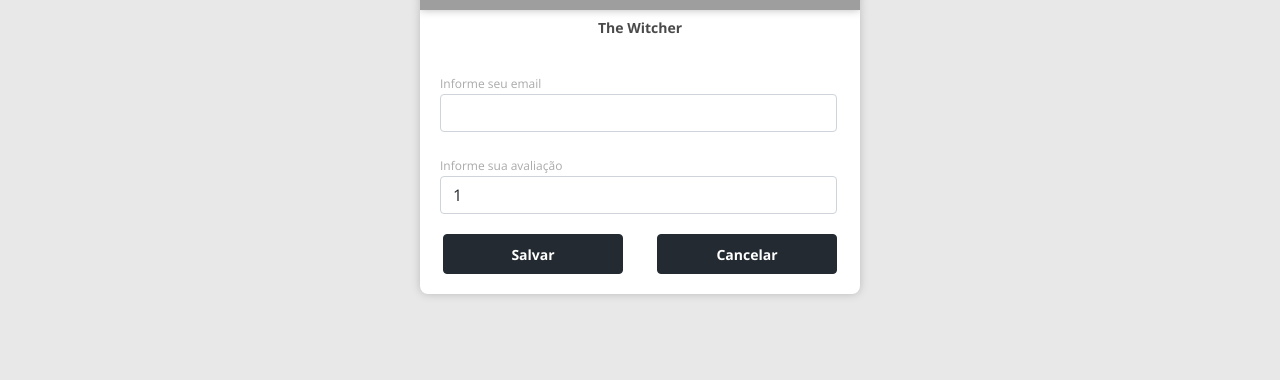
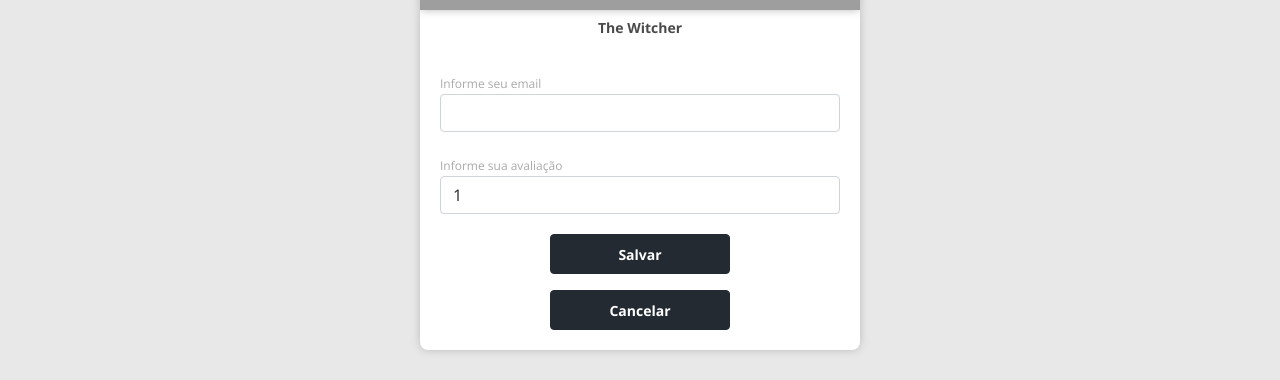
Before and after one commit to cardosolucasantonio/dsmovie, a React (Create React App) app in the folder frontend/: page /form/1 in a window 1280 px wide. Shown: the part 440-820 px from the top of the page. Built offline with nearby package versions, Linux system fonts and the light colour scheme; grey boxes are pictures that could not be loaded.

Commit message:
Navigation buttons

```diff
--- a/frontend/src/components/MovieCard/index.tsx
+++ b/frontend/src/components/MovieCard/index.tsx
@@ -1,4 +1,5 @@
 import MovieScore from "components/MovieScore";
+import { Link } from "react-router-dom";
 
 function MovieCard() {
 
@@ -16,7 +17,10 @@
       <div className="dsmovie-card-bottom-container">
         <h3>{movie.title}</h3>
         <MovieScore />
-        <div className="btn btn-primary dsmovie-btn">Avaliar</div>
+
+        <Link to={`/form/${movie.id}`}>
+          <div className="btn btn-primary dsmovie-btn">Avaliar</div>
+        </Link>
       </div>
     </div>
   );
--- a/frontend/src/pages/Form/index.tsx
+++ b/frontend/src/pages/Form/index.tsx
@@ -1,3 +1,4 @@
+import { Link } from 'react-router-dom';
 import './styles.css';
 
 function Form() {
@@ -32,10 +33,11 @@
           </div>
           <div className="dsmovie-form-btn-container">
             <button type="submit" className="btn btn-primary dsmovie-btn">Salvar</button>
-            <button className="btn btn-primary dsmovie-btn">Cancelar</button>
           </div>
         </form >
-
+        <Link to="/">
+          <button className="btn btn-primary dsmovie-btn mt-3">Cancelar</button>
+        </Link>
       </div >
     </div >
   )
--- a/frontend/src/pages/Form/styles.css
+++ b/frontend/src/pages/Form/styles.css
@@ -10,7 +10,6 @@
 
 .dsmovie-form-group {
     margin-bottom: 20px;
-    margin-inline-end: 3px;
 }
 
 .dsmovie-form-group label {
@@ -20,11 +19,7 @@
 
 .dsmovie-form-btn-container {
     display: flex;
-    justify-content: space-between;
-}
-
-.dsmovie-btn {
-  margin: 0 3px 0 3px;
+    justify-content: center;
 }
 
 .dsmovie-movie-card-image {
```
